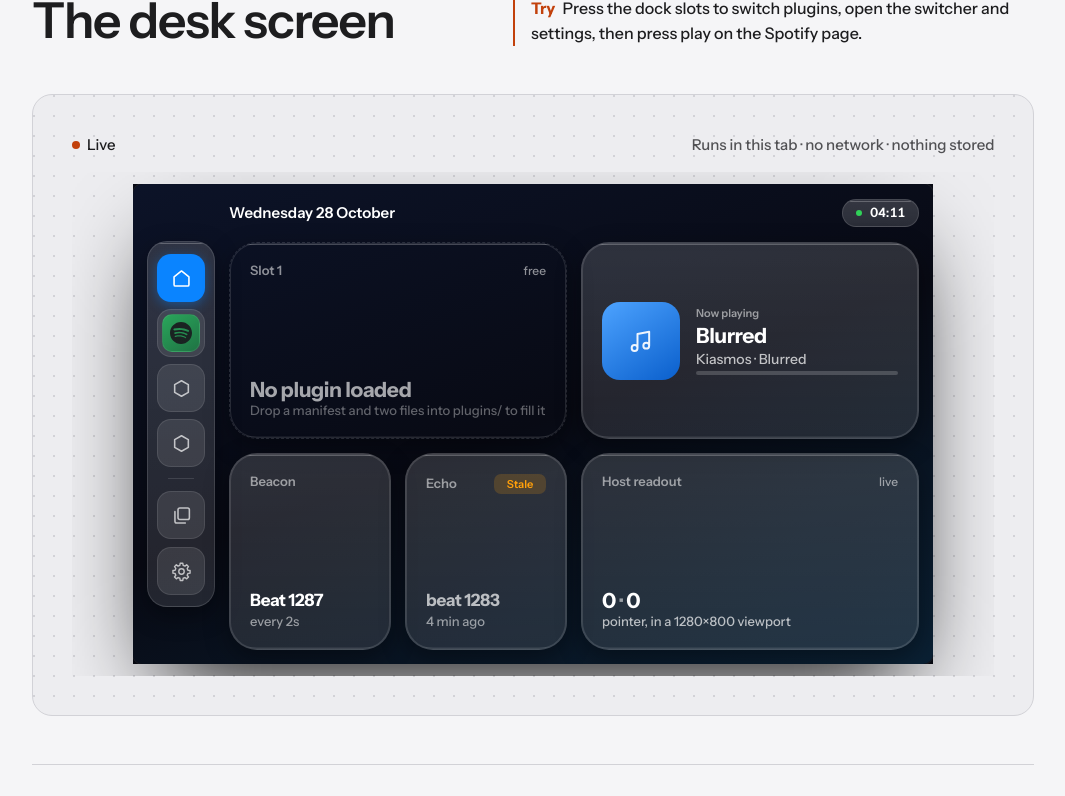
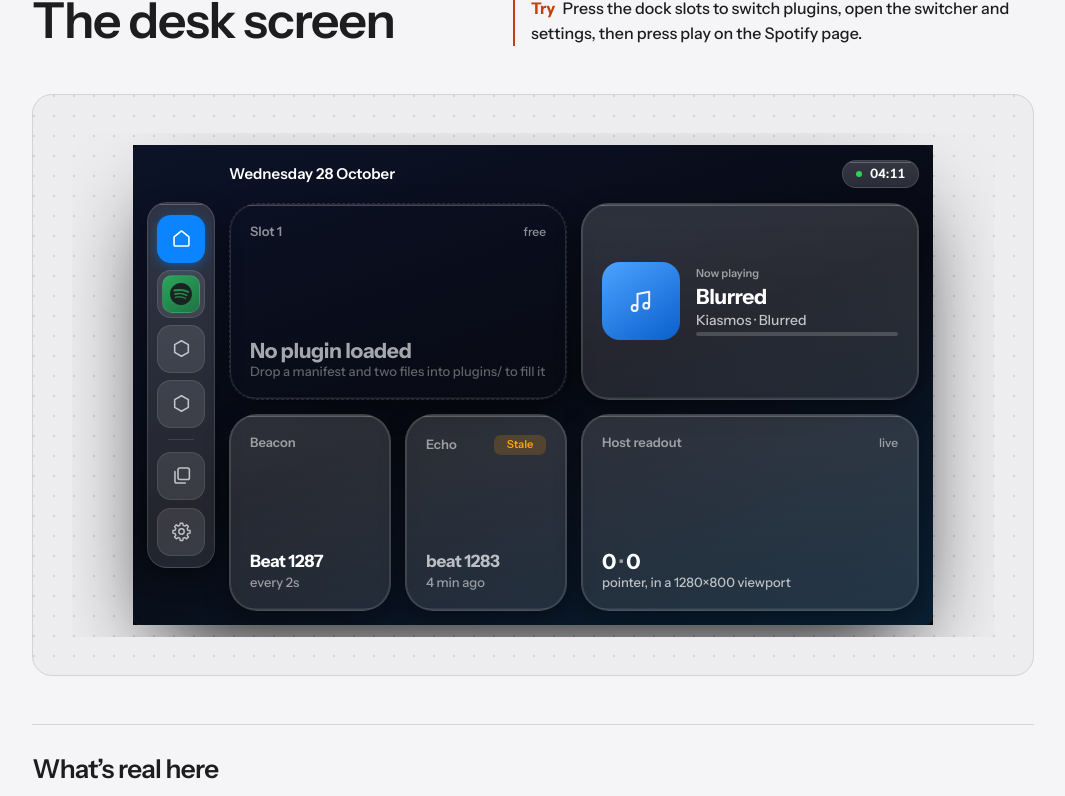
Before and after one commit to cs-ach/portfolio, a Next.js app: page /lab in a window 1280 px wide. Shown: the part 873-1669 px from the top of the page, without its empty margins (195-1260 px from the left). Built offline with nearby package versions, Linux system fonts and the light colour scheme.

Commit message:
Take the Live bar off the lab benches

```diff
--- a/components/lab/Bench.module.css
+++ b/components/lab/Bench.module.css
@@ -159,25 +159,6 @@
   .stage { padding-inline: 0.5rem; }
 }
 
-.stageBar {
-  display: flex;
-  flex-wrap: wrap;
-  justify-content: space-between;
-  gap: var(--s-1) var(--s-4);
-  font-size: var(--t-small);
-  font-weight: 500;
-  color: var(--b-muted);
-}
-
-.live { display: inline-flex; align-items: center; gap: 0.5em; color: var(--b-ink); }
-.live::before {
-  content: "";
-  width: 0.5rem;
-  height: 0.5rem;
-  border-radius: 50%;
-  background: var(--b-accent);
-}
-
 /* ── what's real ────────────────────────────────────────── */
 
 .notes {
--- a/components/lab/Bench.tsx
+++ b/components/lab/Bench.tsx
@@ -69,10 +69,6 @@ export default function Bench({
         </header>
 
         <div className={styles.stage} data-reveal>
-          <p className={styles.stageBar}>
-            <span className={styles.live}>Live</span>
-            <span>Runs in this tab · no network · nothing stored</span>
-          </p>
           {children}
         </div>
 
```
